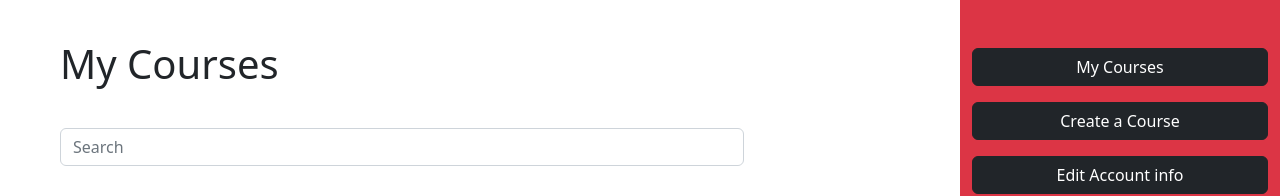
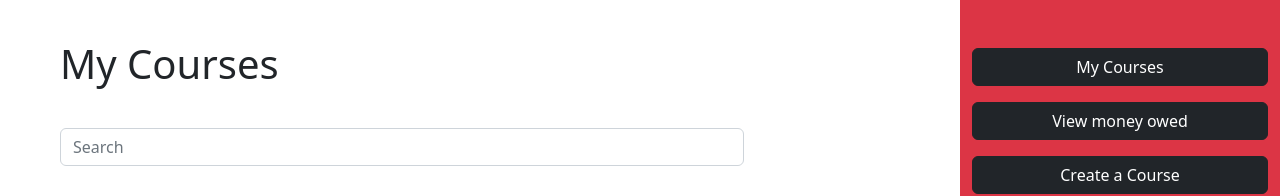
Before and after one commit to Advanced-Computer-Lab-2022/E-Learning-MERN-Stack-App, a React (Create React App) app: page / in a window 1280 px wide. Shown: the top 196 px of the page. Built offline with nearby package versions, Linux system fonts and the light colour scheme.

Commit message:
Add View Money owed button

```diff
--- a/src/components/RightNavBar/RightNavBar.jsx
+++ b/src/components/RightNavBar/RightNavBar.jsx
@@ -8,7 +8,7 @@ export default function RightNavBar() {
     <>
       <ul className='mt-5 list-unstyled'>
         <li className='mt-3'><Link className="btn btn-dark w-100" to='/mycourses' role="button">My Courses</Link></li>
-        {/* <li className='mt-3'><Link className="btn btn-dark w-100" to='/viewmoneyowed' role="button">View money owed</Link></li> */}
+        <li className='mt-3'><Link className="btn btn-dark w-100" to='/viewmoneyowed' role="button">View money owed</Link></li>
         <li className='mt-3'><Link className="btn btn-dark w-100" to='/createacourse' role="button">Create a Course</Link></li>
         <li className='mt-3'><Link className="btn btn-dark w-100" to='/editaccountinfo' role="button">Edit Account info</Link></li>
       </ul>
```
